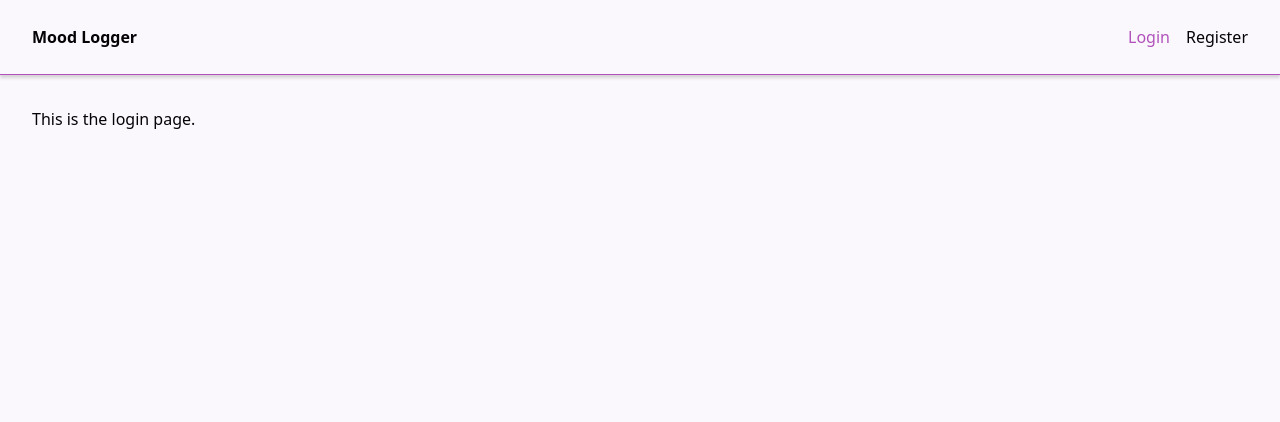
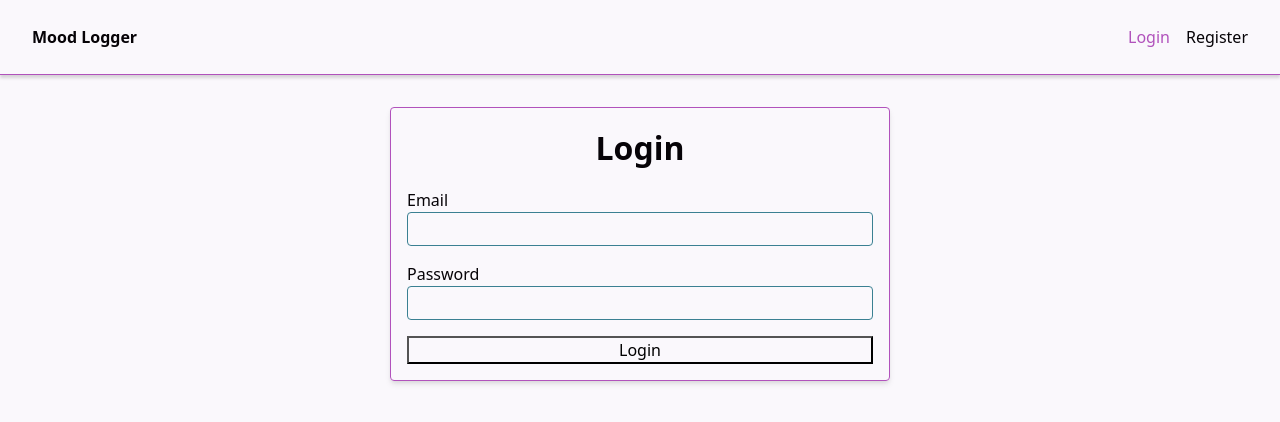
Before and after one commit to jonmico/mood-logger-client, a React (Vite) app: page /login in a window 1280 px wide. Shown: the top 422 px of the page. Built offline with nearby package versions, Linux system fonts and the light colour scheme.

Commit message:
Builds out some of login page. Must go to work.

```diff
--- /dev/null
+++ b/src/pages/Login.module.css
@@ -0,0 +1,51 @@
+.loginPageContainer {
+  display: flex;
+  justify-content: center;
+}
+
+.loginFormContainer {
+  width: 35%;
+  min-width: 500px;
+  box-shadow:
+    rgba(0, 0, 0, 0.1) 0px 4px 6px -1px,
+    rgba(0, 0, 0, 0.06) 0px 2px 4px -1px;
+  border: 1px solid var(--primary);
+  border-radius: 4px;
+  padding: 1rem;
+  display: flex;
+  flex-direction: column;
+  gap: 1rem;
+
+  h1 {
+    text-align: center;
+  }
+}
+
+.loginForm {
+  display: flex;
+  flex-direction: column;
+  gap: 1rem;
+}
+
+.formInputContainer {
+  display: flex;
+  flex-direction: column;
+
+  input {
+    padding: 4px;
+    border: 1px solid var(--accent-600);
+    border-radius: 4px;
+    transition:
+      border,
+      background-color 100ms ease-in-out;
+
+    &:hover {
+      border: 1px solid var(--accent-800);
+      background-color: var(--background-100);
+    }
+
+    &:focus-visible {
+      outline: 3px solid var(--primary);
+    }
+  }
+}
--- a/src/pages/Login.tsx
+++ b/src/pages/Login.tsx
@@ -1,3 +1,63 @@
+import { useState } from "react";
+import styles from "./Login.module.css";
+
+// TODO: Write handleSubmit function.
+// TODO: Style button.
+
+interface LoginFormState {
+  email: string;
+  password: string;
+}
+
+const initialLoginFormState: LoginFormState = {
+  email: "",
+  password: "",
+};
+
 export default function Login() {
-  return <div>This is the login page.</div>;
+  const [loginFormState, setLoginFormState] = useState<LoginFormState>(
+    initialLoginFormState,
+  );
+
+  function handleOnChange(evt: React.ChangeEvent<HTMLInputElement>) {
+    setLoginFormState((prevState) => ({
+      ...prevState,
+      [evt.target.name]: evt.target.value,
+    }));
+  }
+
+  function handleSubmit(evt: React.SubmitEvent<HTMLFormElement>) {
+    evt.preventDefault();
+
+    console.log(loginFormState);
+  }
+
+  return (
+    <div className={styles.loginPageContainer}>
+      <div className={styles.loginFormContainer}>
+        <h1>Login</h1>
+        <form className={styles.loginForm} onSubmit={handleSubmit}>
+          <div className={styles.formInputContainer}>
+            <label htmlFor="email">Email</label>
+            <input
+              name="email"
+              id="email"
+              type="email"
+              onChange={handleOnChange}
+            />
+          </div>
+          <div className={styles.formInputContainer}>
+            <label htmlFor="password">Password</label>
+            <input
+              name="password"
+              id="password"
+              type="password"
+              onChange={handleOnChange}
+            />
+          </div>
+          <button type="submit">Login</button>
+        </form>
+      </div>
+    </div>
+  );
 }
--- /dev/null
+++ b/src/services/auth/login.ts
@@ -0,0 +1,3 @@
+export async function login() {
+  //TODO: Build out login function.
+}
```
